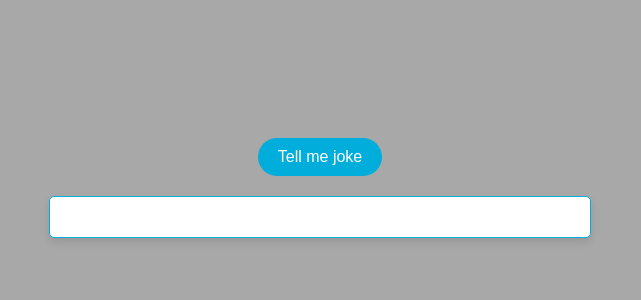
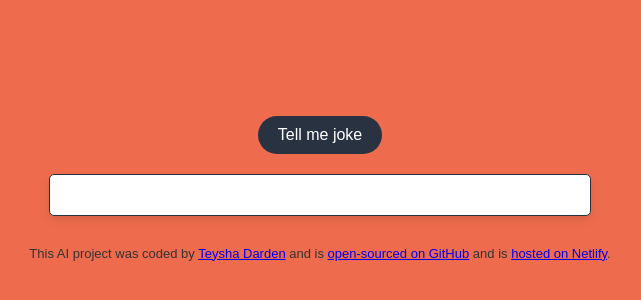
Before and after one commit to teysha-d/joke-generator, a plain HTML site: page index.html in a window 1280 px wide. Shown: the part 212-512 px from the top of the page, without its empty margins (320-961 px from the left). Drawn offline with nearby package versions, Linux system fonts and the light colour scheme.

Commit message:
Updated some code.

```diff
--- a/index.html
+++ b/index.html
@@ -13,5 +13,18 @@
     <button id="generate-joke-button">Tell me joke</button>
     <div id="joke"></div>
     <script src="src/index.js"></script>
+
+    <footer>
+      This AI project was coded by
+      <a href="https://github.com/teysha-d" target="_blank">Teysha Darden</a>
+      and is
+      <a href="hhttps://github.com/teysha-d/AI_POEMS" target="_blank">
+        open-sourced on GitHub</a
+      >
+      and is
+      <a href="https://ai-poems-shecodes-project.netlify.app" target="_blank"
+        >hosted on Netlify</a
+      >.
+    </footer>
   </body>
 </html>
--- a/src/styles.css
+++ b/src/styles.css
@@ -1,6 +1,6 @@
 body {
   font-family: Arial, sans-serif;
-  background-color: #a8a8a8;
+  background-color: #ee6c4d;
   display: flex;
   flex-direction: column;
   align-items: center;
@@ -12,7 +12,7 @@ body {
 }
 
 #generate-joke-button {
-  background-color: #00addb;
+  background-color: #293241;
   color: #fff;
   border: none;
   border-radius: 20px;
@@ -24,7 +24,7 @@ body {
 }
 
 #generate-joke-button:hover {
-  background-color: #f9c700;
+  background-color: #293241;
   transform: scale(1.1);
 }
 
@@ -35,7 +35,7 @@ body {
 
 #joke {
   background-color: #fff;
-  border: 0.5px solid #00addb;
+  border: 0.5px solid #293241;
   border-radius: 5px;
   padding: 20px;
   max-width: 500px;
@@ -45,6 +45,13 @@ body {
   font-size: 18px;
   opacity: 0;
   animation: slideIn 0.5s ease-in-out forwards;
+}
+
+footer {
+  text-align: center;
+  font-size: 13px;
+  margin-top: 30px;
+  animation: slideUp 1.5s ease-in-out;
 }
 
 @keyframes fadeIn {
```
